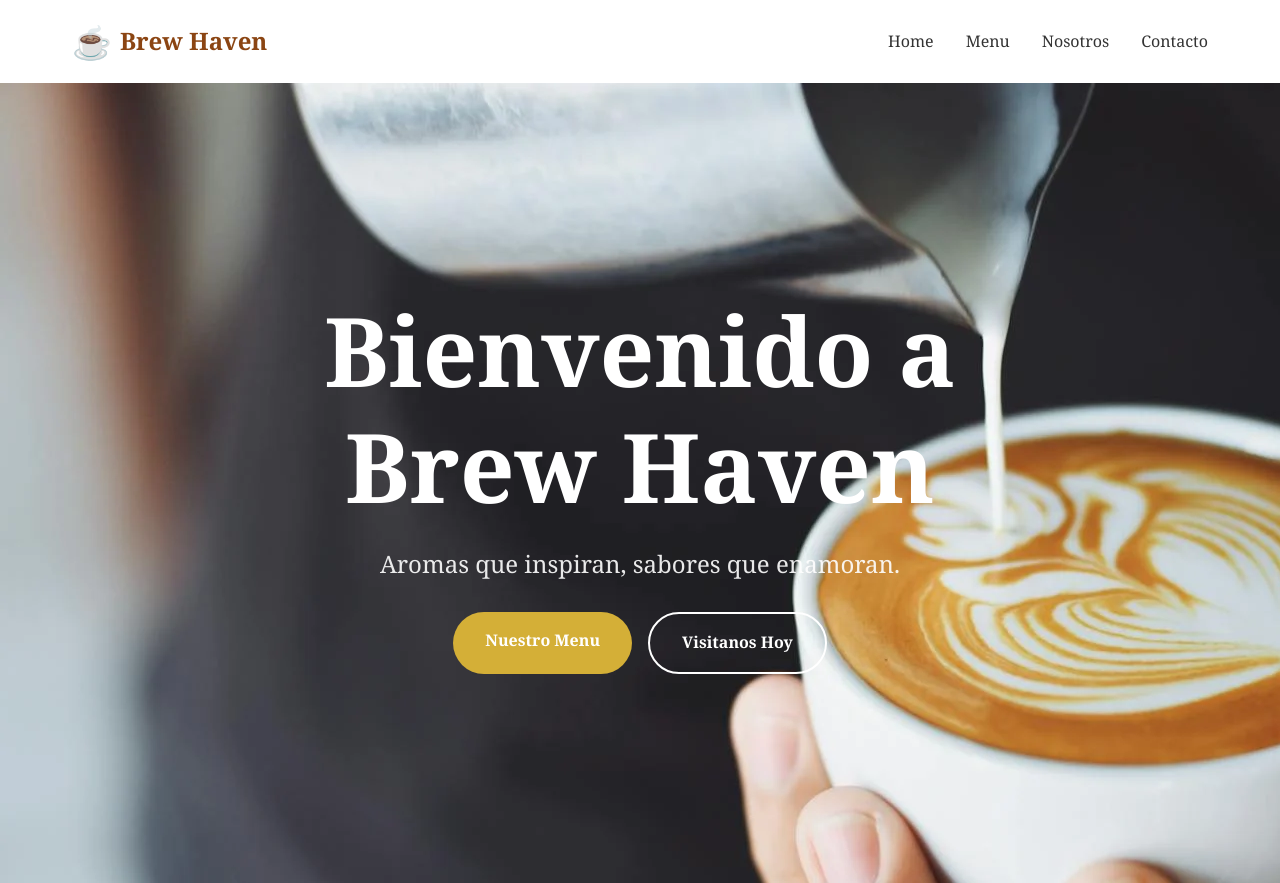
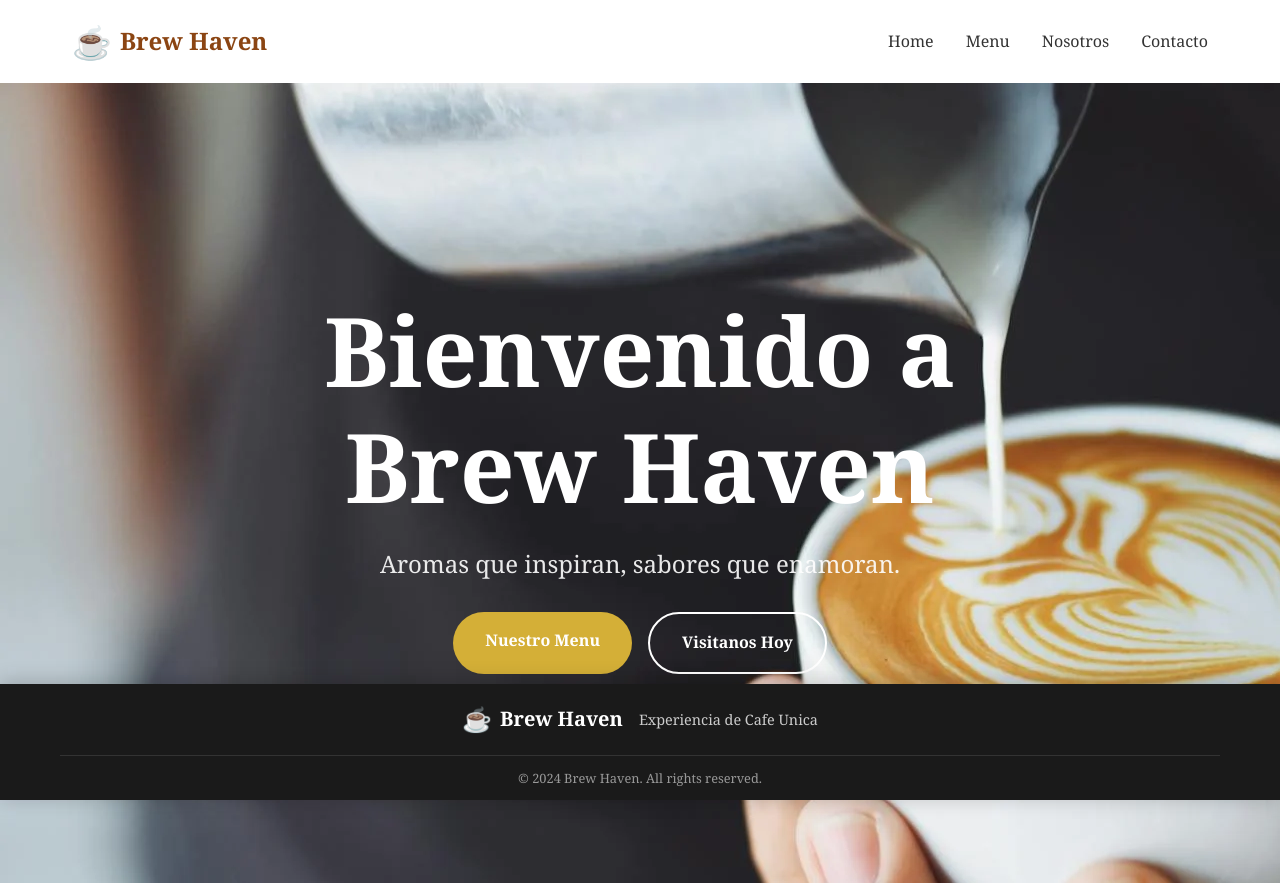
Before and after one commit to valenurcullu/CafeteriaBrewHaven, a plain HTML site: page index.html in a window 1280 px wide. Drawn offline with Linux system fonts and the light colour scheme.

Commit message:
agregamos foter

```diff
--- a/Estilos.css
+++ b/Estilos.css
@@ -277,3 +277,103 @@ body {
     color: #ccc;
     line-height: 1.6;
 }
+
+/* Fixed Footer */
+.fixed-footer {
+    position: fixed;
+    bottom: 0;
+    left: 0;
+    right: 0;
+    background: #1a1a1a;
+    color: white;
+    z-index: 1000;
+    box-shadow: 0 -2px 20px rgba(0, 0, 0, 0.2);
+}
+
+.fixed-footer-content {
+    display: flex;
+    flex-direction: column;
+    align-items: center;
+    text-align: center;
+    padding: 1rem 0;
+    gap: 1rem;
+}
+
+.footer-info {
+    display: flex;
+    align-items: center;
+    gap: 1rem;
+}
+
+.footer-info .footer-brand {
+    display: flex;
+    align-items: center;
+    gap: 0.5rem;
+}
+
+.footer-info .logo {
+    font-size: 1.5rem;
+    color: #D4AF37;
+}
+
+.footer-info .brand-name {
+    font-size: 1.25rem;
+    font-weight: bold;
+    color: white;
+}
+
+.footer-tagline {
+    font-size: 0.9rem;
+    color: #ccc;
+    margin: 0;
+}
+
+
+.footer-social {
+    display: flex;
+    gap: 1rem;
+}
+
+.footer-social .social-link {
+    display: inline-block;
+    width: 35px;
+    height: 35px;
+    background: #333;
+    color: white;
+    text-decoration: none;
+    border-radius: 50%;
+    display: flex;
+    align-items: center;
+    justify-content: center;
+    transition: all 0.3s ease;
+    font-size: 1rem;
+}
+
+.footer-social .social-link:hover {
+    background: #D4AF37;
+    transform: translateY(-2px);
+}
+
+.footer-bottom {
+    border-top: 1px solid #333;
+    padding: 0.75rem 0;
+    text-align: center;
+}
+
+.footer-bottom p {
+    margin: 0;
+    font-size: 0.8rem;
+    color: #999;
+}
+
+/* Animations */
+@keyframes fadeInUp {
+    from {
+        opacity: 0;
+        transform: translateY(30px);
+    }
+    to {
+        opacity: 1;
+        transform: translateY(0);
+    }
+}
--- a/index.html
+++ b/index.html
@@ -43,5 +43,23 @@
             </div>
         </div>
     </section>
+
+    <footer class="fixed-footer">
+        <div class="container">
+            <div class="fixed-footer-content">
+                <div class="footer-info">
+                    <div class="footer-brand">
+                        <div class="logo">☕</div>
+                        <span class="brand-name">Brew Haven</span>
+                    </div>
+                    <p class="footer-tagline">Experiencia de Cafe Unica</p>
+                </div>
+            </div>
+            <div class="footer-bottom">
+                <p>&copy; 2024 Brew Haven. All rights reserved.</p>
+            </div>
+        </div>
+    </footer>
+
 </body>
 </html>
```
Also changed, not shown: Contacto.html (+16 -0 lines), Nosotros.html (+16 -0 lines), Productos.html (+16 -0 lines).
